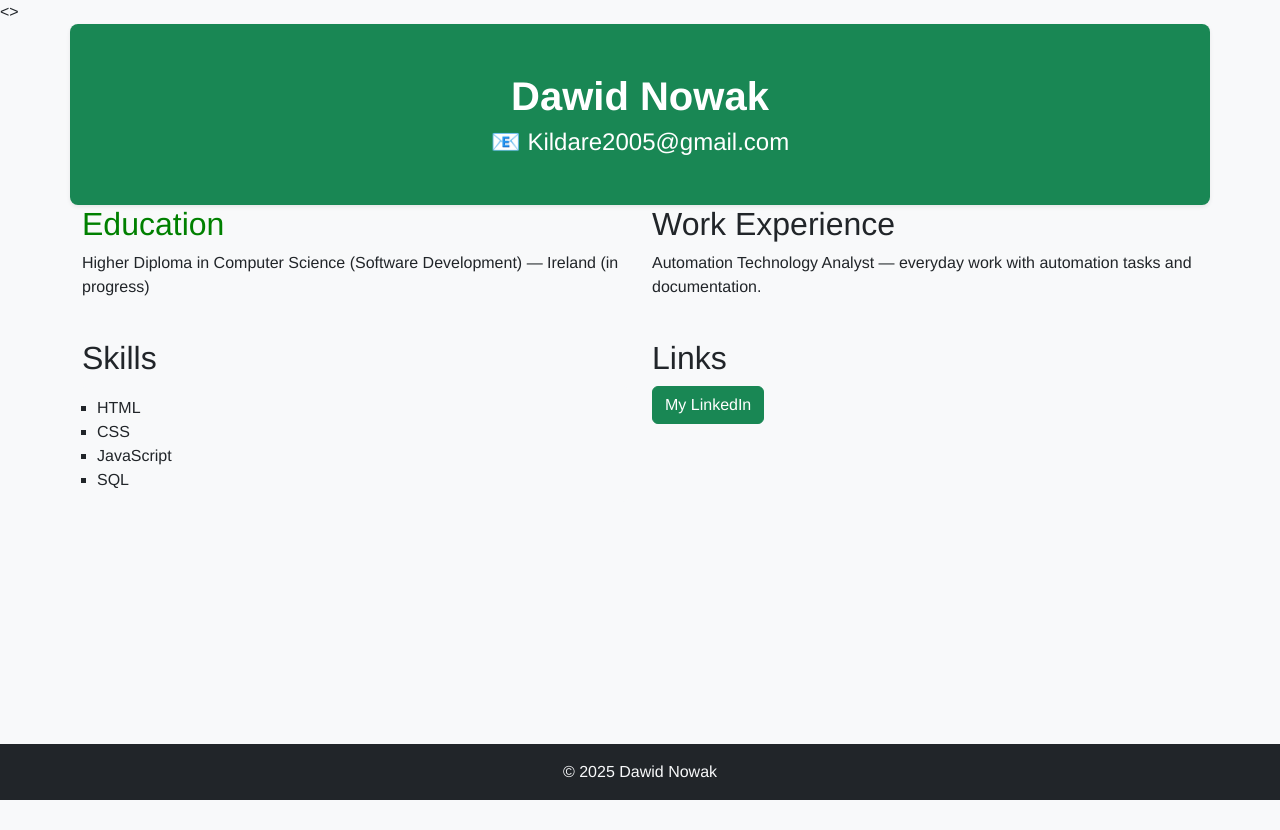
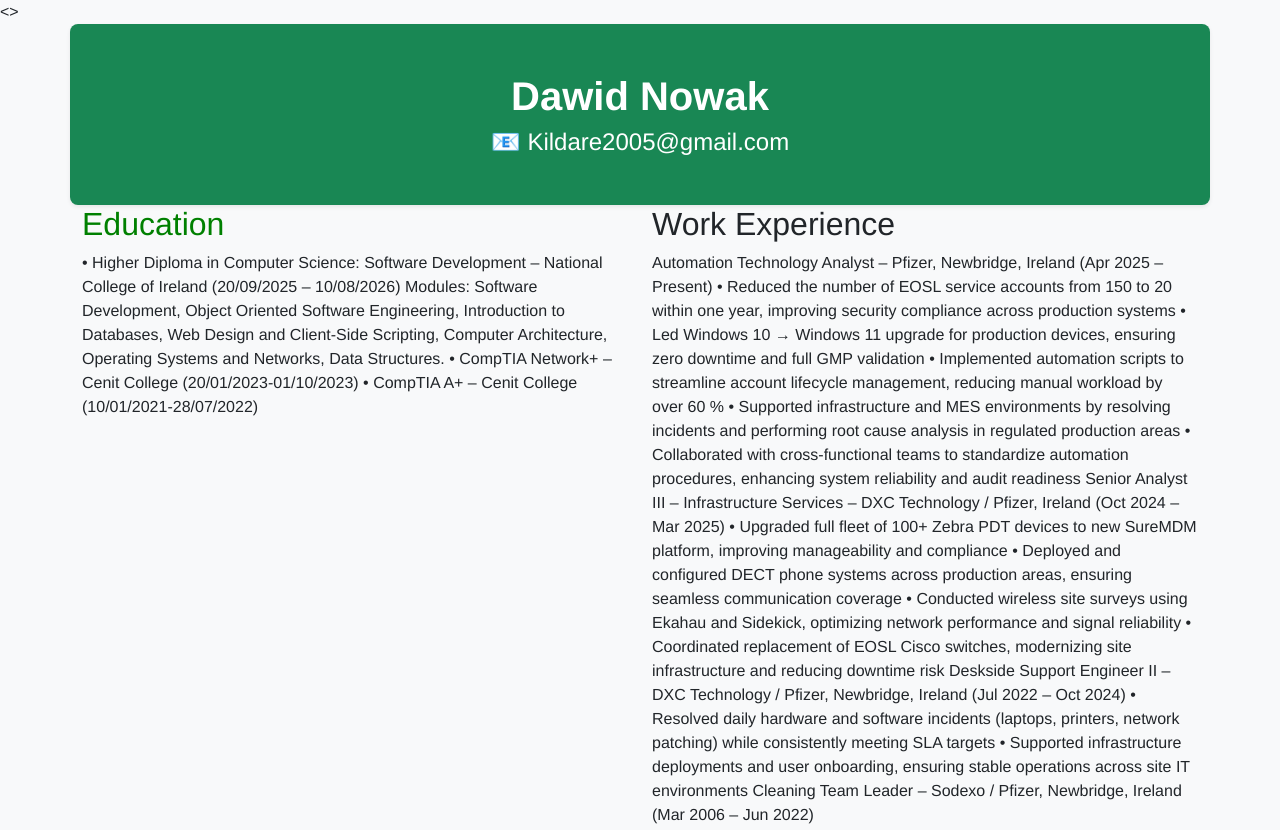
Before and after one commit to DawidNowak2025/DawidNowak2025.github.io, a plain HTML site: page index.html in a window 1280 px wide. Shown: the top 830 px of the page. Before the commit the page ends 800 px from the top, so only its background shows below. Drawn offline with nearby package versions, Linux system fonts and the light colour scheme.

Commit message:
Update index.html

```diff
--- a/index.html
+++ b/index.html
@@ -22,13 +22,31 @@
       <!-- Left Column -->
       <div class="col-md-6 mb-4">
         <h2 id="education">Education</h2>
-        <p>Higher Diploma in Computer Science (Software Development) — Ireland (in progress)</p>
+        <p>•	Higher Diploma in Computer Science: Software Development – National College of Ireland (20/09/2025 – 10/08/2026) Modules: Software Development, Object Oriented Software Engineering, Introduction to Databases, Web Design and Client-Side Scripting, Computer Architecture, Operating Systems and Networks, Data Structures.
+•	CompTIA Network+ – Cenit College (20/01/2023-01/10/2023)
+•	CompTIA A+ – Cenit College (10/01/2021-28/07/2022)
+</p>
       </div>
 
       <!-- Right Column -->
       <div class="col-md-6 mb-4">
         <h2>Work Experience</h2>
-        <p>Automation Technology Analyst — everyday work with automation tasks and documentation.</p>
+        <p>Automation Technology Analyst – Pfizer, Newbridge, Ireland (Apr 2025 – Present)
+•	Reduced the number of EOSL service accounts from 150 to 20 within one year, improving security compliance across production systems
+•	Led Windows 10 → Windows 11 upgrade for production devices, ensuring zero downtime and full GMP validation
+•	Implemented automation scripts to streamline account lifecycle management, reducing manual workload by over 60 %
+•	Supported infrastructure and MES environments by resolving incidents and performing root cause analysis in regulated production areas
+•	Collaborated with cross-functional teams to standardize automation procedures, enhancing system reliability and audit readiness
+Senior Analyst III – Infrastructure Services – DXC Technology / Pfizer, Ireland (Oct 2024 – Mar 2025)
+•	Upgraded full fleet of 100+ Zebra PDT devices to new SureMDM platform, improving manageability and compliance
+•	Deployed and configured DECT phone systems across production areas, ensuring seamless communication coverage
+•	Conducted wireless site surveys using Ekahau and Sidekick, optimizing network performance and signal reliability
+•	Coordinated replacement of EOSL Cisco switches, modernizing site infrastructure and reducing downtime risk
+Deskside Support Engineer II – DXC Technology / Pfizer, Newbridge, Ireland (Jul 2022 – Oct 2024)
+•	Resolved daily hardware and software incidents (laptops, printers, network patching) while consistently meeting SLA targets
+•	Supported infrastructure deployments and user onboarding, ensuring stable operations across site IT environments
+Cleaning Team Leader – Sodexo / Pfizer, Newbridge, Ireland (Mar 2006 – Jun 2022)
+</p>
       </div>
     </div>
 
```
